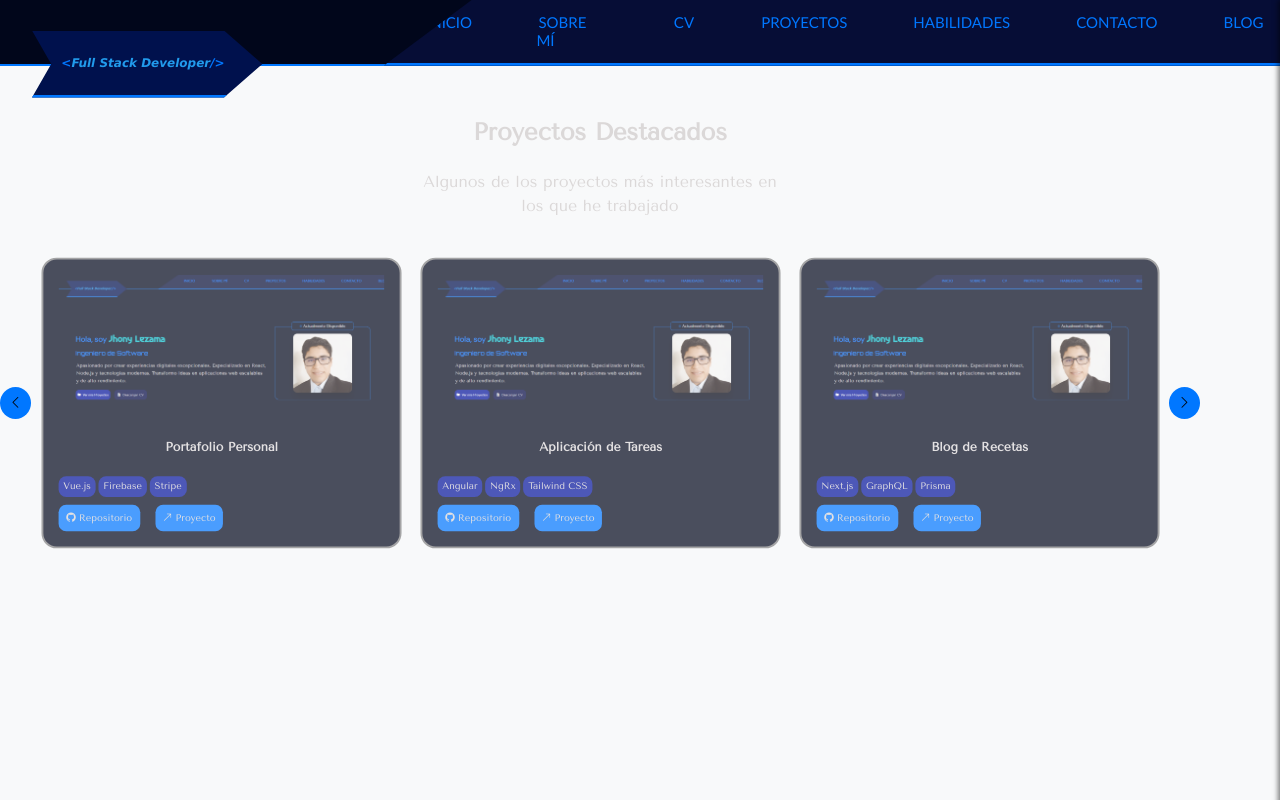
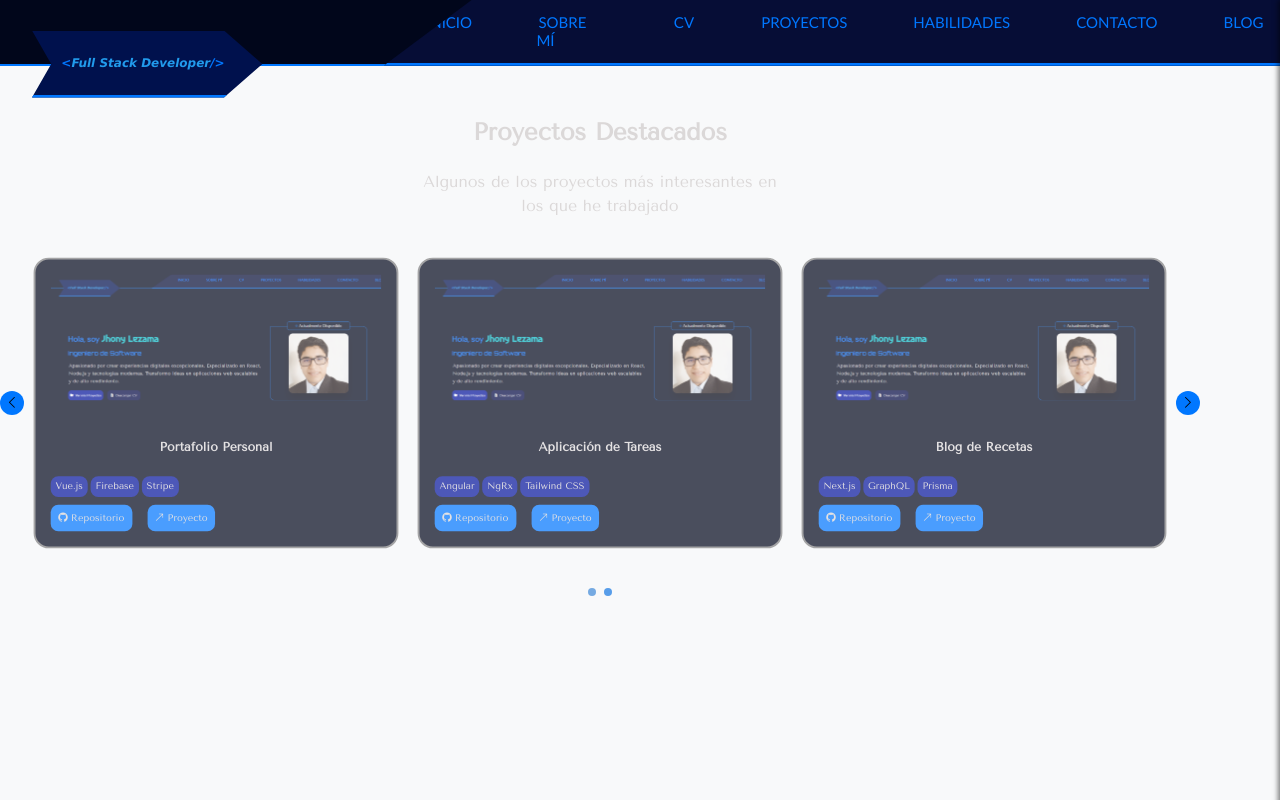
Before and after one commit to Johlevic/portafolio-profesional, an Angular app: page /projects in a window 1280 px wide. Built offline with nearby package versions, Linux system fonts and the light colour scheme; grey boxes are pictures that could not be loaded; a web font is replaced by a local one.

Commit message:
Proyectos Destacados actualizacion

```diff
--- a/src/app/components/about/about.component.scss
+++ b/src/app/components/about/about.component.scss
@@ -190,7 +190,8 @@ section {
     display: flex;
     justify-content: center;
     align-items: center;
-    width: 100%;
+    width: auto;
+    overflow-x: hidden;
     background-color: $background-blue;
   }
 
--- a/src/app/components/reusable/slider/slider.component.html
+++ b/src/app/components/reusable/slider/slider.component.html
@@ -1,5 +1,4 @@
 <div class="slider-container" role="region" aria-label="Carrusel de proyectos">
-  <!-- Botones de navegación -->
   <button
     class="slider-button prev"
     (click)="prevSlide()"
@@ -7,8 +6,6 @@
   >
     <i class="bi bi-chevron-left"></i>
   </button>
-
-  <!-- Contenedor deslizable -->
   <div class="slider-wrapper" #sliderWrapper>
     <div
       *ngFor="let project of projects; let i = index"
@@ -47,7 +44,6 @@
       </div>
     </div>
   </div>
-
   <button
     class="slider-button next"
     (click)="nextSlide()"
@@ -55,21 +51,17 @@
   >
     <i class="bi bi-chevron-right"></i>
   </button>
-
-
 </div>
-
-<!-- Indicadores (dots) -->
 <div class="slider-dots" role="tablist">
   <span
-    *ngFor="let project of projects; let i = index"
+    *ngFor="let i of [].constructor(totalGroups); let idx = index"
     class="dot"
-    [class.active]="i === currentSlideIndex"
-    (click)="goToSlide(i)"
+    [class.active]="currentGroupIndex === idx"
+    (click)="goToSlide(idx)"
     role="tab"
-    [attr.aria-selected]="i === currentSlideIndex"
-    [attr.aria-label]="'Ir a proyecto ' + (i + 1)"
+    [attr.aria-selected]="currentGroupIndex === idx"
+    [attr.aria-label]="'Ir al grupo ' + (idx + 1)"
     tabindex="0"
-    (keydown.enter)="goToSlide(i)"
+    (keydown.enter)="goToSlide(idx)"
   ></span>
 </div>
--- a/src/app/components/reusable/slider/slider.component.scss
+++ b/src/app/components/reusable/slider/slider.component.scss
@@ -8,16 +8,14 @@
   align-items: center;
 
   >button{
-
-    width: 2rem;
-    height: 2rem;
+    margin:0 -1.5rem ;
+    width: 1.5rem;
+    height: 1.5rem;
     border: none;
     border-radius: 50%;
     cursor: pointer;
     background-color: $primary-color;
-    display: flex;
-    align-items: center;
-    justify-content: center;
+    display: none;
 
   }
 
@@ -29,7 +27,7 @@
     overflow-x: hidden;
     padding: 1rem 0;
 
-    width: 30%;
+    width: 35%;
 
     .project-card{
       flex: 0 0 100%;
@@ -107,19 +105,36 @@
 
 
 }
-.slider-dots{
-  width: 100%;
-  height: 1rem;
+.slider-dots {
+  display: flex;
+  justify-content: center;
+  margin-top: 1rem;
+  gap: 0.5rem;
+}
 
-  >span{
-    width: 10rem;
-    height: 1rem;
-    background-color: $primary-color;
-  }
+.dot {
+  width: 0.5rem;
+  height: 0.5rem;
+  background-color: #ccc;
+  border-radius: 50%;
+  cursor: pointer;
+  transition: background-color 0.3s;
 }
+
+.dot.active {
+  background-color: #007bff; // Azul intenso para activo
+}
+
 
 @include laptop{
   .slider-container{
+
+    >button{
+      margin: 0 0 !important;
+      display: flex;
+      justify-content: center;
+      align-items: center;
+    }
 
     .slider-wrapper{
       width: 100%;
@@ -149,8 +164,9 @@
 @include tablet{
   .slider-container{
 
+
     .slider-wrapper{
-      width: 70%;
+      width: 80%;
 
       .project-card{
         flex: 0 0 50% !important;
--- a/src/app/components/reusable/slider/slider.component.ts
+++ b/src/app/components/reusable/slider/slider.component.ts
@@ -1,5 +1,6 @@
 import { Component, Input, ViewChild, ElementRef, AfterViewInit, OnDestroy } from '@angular/core';
-import { CommonModule } from '@angular/common'; // ✅ Importa CommonModule
+import { CommonModule } from '@angular/common';
+
 export interface Project {
   title: string;
   image: string;
@@ -17,18 +18,18 @@ export interface Project {
 })
 export class SliderComponent implements AfterViewInit, OnDestroy {
   @ViewChild('sliderWrapper') sliderWrapper!: ElementRef;
-
+  currentGroupIndex = 0;
   currentSlideIndex = 0;
-  cardsVisible = 1; // Número de tarjetas que caben en pantalla
+  cardsVisible = 1;
   @Input() projects: Project[] = [];
 
   public sampleProjects: Project[] = [
     {
       title: 'E-Commerce para Pantallas LED',
       image: 'assets/img/projects/pantallas-led.png',
-      technologies: ['Angular', 'TypeScript', 'SCSS'],
-      repoLink: 'https://github.com/tu-usuario/tu-repositorio-portfolio',
-      projectLink: 'https://tu-portfolio.com'
+      technologies: ['Laravel', 'TypeScript', 'React', 'Tailwind CSS', 'Inertia'],
+      repoLink: 'https://github.com/Johlevic/ledpantallas',
+      projectLink: 'https://ditechperu.com/'
     },
     {
       title: 'Sistema de Gestión de Clientes',
@@ -69,15 +70,34 @@ export class SliderComponent implements AfterViewInit, OnDestroy {
   }
 
   ngAfterViewInit() {
-    this.updateCardsVisible();
-    this.scrollToSlide();
+    setTimeout(() => {
+      this.updateCardsVisible();
+      this.updateCurrentSlideIndex();
+      this.startAutoplay();
+    });
 
-    this.startAutoplay();
-
-    // Escuchar cambios de tamaño
     window.addEventListener('resize', () => {
       this.updateCardsVisible();
-      this.scrollToSlide(); // Ajustar scroll si cambia el número de tarjetas
+      this.currentGroupIndex = Math.floor(this.currentSlideIndex / this.cardsVisible);
+      this.updateCurrentSlideIndex();
+    });
+  }
+
+  private updateCurrentSlideIndex(): void {
+    this.currentSlideIndex = this.currentGroupIndex * this.cardsVisible;
+
+    const wrapper = this.sliderWrapper.nativeElement;
+    const maxScroll = wrapper.scrollWidth - wrapper.offsetWidth;
+    const card = wrapper.children[0];
+    if (!card) return;
+
+    const cardWidth = card.offsetWidth;
+    const gap = parseFloat(getComputedStyle(wrapper).gap) || 0;
+    const scrollPosition = this.currentSlideIndex * (cardWidth + gap);
+
+    wrapper.scrollTo({
+      left: Math.min(scrollPosition, maxScroll),
+      behavior: 'smooth'
     });
   }
 
@@ -88,7 +108,6 @@ export class SliderComponent implements AfterViewInit, OnDestroy {
     window.removeEventListener('resize', () => {});
   }
 
-  // Calcula cuántas tarjetas caben en el contenedor
   updateCardsVisible(): void {
     const wrapper = this.sliderWrapper.nativeElement;
     const card = wrapper.children[0];
@@ -101,7 +120,6 @@ export class SliderComponent implements AfterViewInit, OnDestroy {
     this.cardsVisible = Math.max(1, Math.floor((containerWidth + gap) / (cardWidth + gap)));
   }
 
-  // Desplaza al grupo de tarjetas actual
   private scrollToSlide(): void {
     const wrapper = this.sliderWrapper.nativeElement;
     const card = wrapper.children[0];
@@ -111,7 +129,6 @@ export class SliderComponent implements AfterViewInit, OnDestroy {
     const gap = parseFloat(getComputedStyle(wrapper).gap) || 0;
     const scrollPosition = this.currentSlideIndex * (cardWidth + gap);
 
-    // Evitar desbordamiento
     const maxScroll = wrapper.scrollWidth - wrapper.offsetWidth;
     const safeScroll = Math.min(scrollPosition, maxScroll);
 
@@ -122,29 +139,35 @@ export class SliderComponent implements AfterViewInit, OnDestroy {
   }
 
   nextSlide(): void {
-    const maxIndex = this.projects.length - this.cardsVisible;
-    this.currentSlideIndex = Math.min(this.currentSlideIndex + this.cardsVisible, maxIndex);
-    this.scrollToSlide();
+    if (this.currentGroupIndex < this.totalGroups - 1) {
+      this.currentGroupIndex++;
+    } else {
+      this.currentGroupIndex = 0;
+    }
+    this.updateCurrentSlideIndex();
   }
 
   prevSlide(): void {
-    this.currentSlideIndex = Math.max(this.currentSlideIndex - this.cardsVisible, 0);
-    this.scrollToSlide();
+    if (this.currentGroupIndex > 0) {
+      this.currentGroupIndex--;
+    } else {
+      this.currentGroupIndex = this.totalGroups - 1;
+    }
+    this.updateCurrentSlideIndex();
+  }
+
+  get totalGroups(): number {
+    return Math.ceil(this.projects.length / this.cardsVisible);
   }
 
   goToSlide(index: number): void {
-    const maxIndex = this.projects.length - this.cardsVisible;
-    this.currentSlideIndex = Math.min(index, maxIndex);
-    this.scrollToSlide();
+    this.currentGroupIndex = index;
+    this.updateCurrentSlideIndex();
   }
 
   startAutoplay(): void {
     this.intervalId = setInterval(() => {
       this.nextSlide();
-      if (this.currentSlideIndex >= this.projects.length - this.cardsVisible) {
-        this.currentSlideIndex = 0;
-        this.scrollToSlide();
-      }
     }, 5000);
   }
 }
--- a/src/app/components/sections/study/study.component.html
+++ b/src/app/components/sections/study/study.component.html
@@ -1,3 +1,4 @@
+<div class="study-data">
   <section class="education">
     <h3>
       <i class="bi bi-mortarboard"></i>
@@ -32,3 +33,4 @@
       <li><span>Ubicación:</span> <strong>Trujillo, Perú</strong></li>
     </ul>
   </section>
+</div>
--- a/src/app/components/sections/study/study.component.scss
+++ b/src/app/components/sections/study/study.component.scss
@@ -51,3 +51,29 @@
     }
   }
 }
+
+
+@include tablet{
+  .study-data{
+    display: flex;
+    gap: 1rem;
+    align-items: start;
+
+    .education{
+      width: 50%;
+    }
+
+    .quick-facts{
+      flex: 1;
+      margin-top: 0;
+    }
+
+  }
+}
+
+@include laptop{
+  .study-data{
+    flex-direction: column;
+
+  }
+}
--- a/src/app/components/sections/technicalskils/technicalskils.component.scss
+++ b/src/app/components/sections/technicalskils/technicalskils.component.scss
@@ -117,3 +117,32 @@
     }
   }
 }
+
+@include tablet {
+  .skills-section {
+    width: 100% !important;
+    padding: 1rem 0 !important;
+    .skills-grid {
+      grid-template-columns: repeat(3, 1fr) !important;
+
+      .skill-category{
+        width: 12.5rem;
+      }
+    }
+  }
+}
+
+
+@include desktop {
+  .skills-section {
+    width: 100%;
+    padding: 1rem 0 !important;
+    .skills-grid {
+      grid-template-columns: repeat(4, 1fr) !important;
+
+      .skill-category{
+        width: 13rem;
+      }
+    }
+  }
+}
```
Lines whose indentation alone changed are shown as unchanged.
